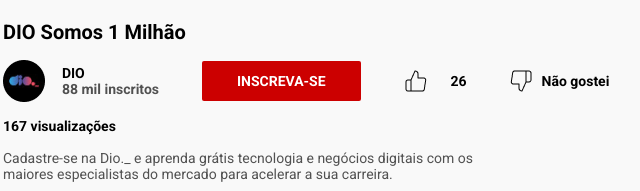
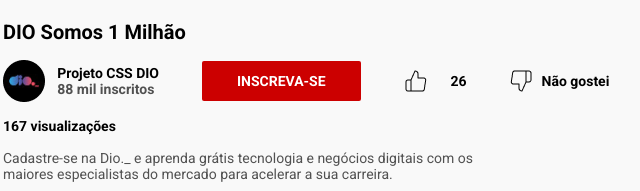
Before and after one commit to fabiodrneles/youtube-css, a plain HTML site: page index.html in a window 1280 px wide. Shown: the part 625-816 px from the top of the page, 0-640 px from the left. Drawn offline with Linux system fonts and the light colour scheme.

Commit message:
Update index.html
Editando codigo.

```diff
--- a/index.html
+++ b/index.html
@@ -46,7 +46,7 @@
         <div class="video-actions">
           <div class="chanel-infos">
             <img src="assets/images/Channel Avatar.png" alt="Logotipo do canal">
-            <p><span>DIO</span> 88 mil inscritos</p>
+            <p><span>Projeto CSS DIO</span> 88 mil inscritos</p>
           </div>
           <button>Inscreva-se</button>
           <div class="action-button"><img src="assets/images/thumbs-up.png" alt="Like"> 26</div>
```
